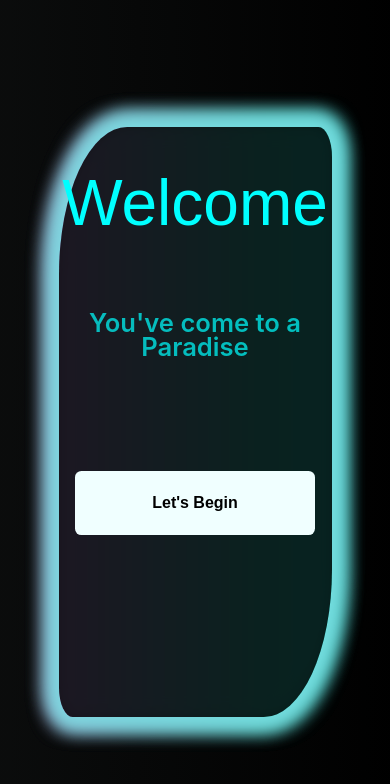
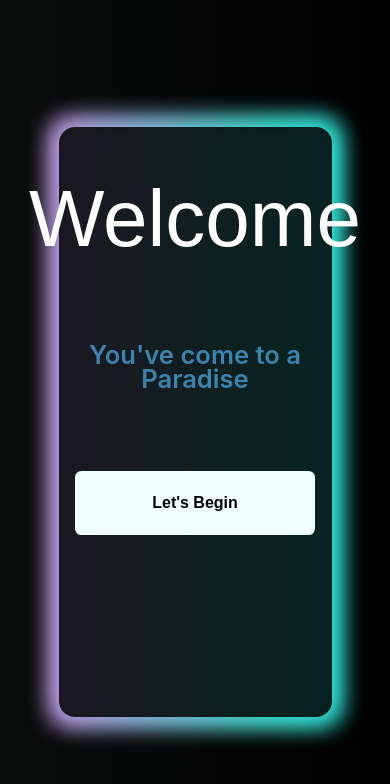
Before and after one commit to reiwuzen/readersparadise-react-ts, a React (Vite) app: page / in a window 390 px wide. Shown: the top 784 px of the page. Built offline with nearby package versions, Linux system fonts and the light colour scheme.

Commit message:
refactor: Clean up styles in home, sourceSelect, storage, and welcome components; remove unused properties and add responsive design

```diff
--- a/src/styles/home.scss
+++ b/src/styles/home.scss
@@ -2,10 +2,6 @@
     position: relative;
     width: 100%;
     height: 100%;
-    /* box-sizing: border-box; */
-    /* box-shadow: 0 0 0.4rem 0.3rem var(--box-shadow-color, aqua); */
     display: flex;
     flex-direction: column;
-    /* background-color: aliceblue; */
-
 }
--- a/src/styles/sourceSelect.scss
+++ b/src/styles/sourceSelect.scss
@@ -31,8 +31,6 @@
     border: none;
     background-color: azure;
     border-color: var(--box-shadow-color, aqua);
-    height: 4rem;
-    width: 15rem;
     border-radius: 0.4rem;
     transition: 0.3s transform ease-in-out, 0.3s box-shadow ease-in-out;
     bottom: 3rem;
@@ -45,8 +43,6 @@
     border: none;
     background-color: azure;
     border-color: var(--box-shadow-color, aqua);
-    height: 4rem;
-    width: 15rem;
     border-radius: 0.4rem;
     transition: 0.3s transform ease-in-out, 0.3s box-shadow ease-in-out;
     bottom: 3rem;
@@ -61,3 +57,13 @@
     }
   }
 }
+@media (max-width: 800px) {
+  .sourceSelectBox {
+    width: 70%;
+    height: 70%;
+    button {
+      height: 4rem;
+      width: 8rem;
+    }
+  }
+}
--- a/src/styles/storage.scss
+++ b/src/styles/storage.scss
@@ -29,8 +29,6 @@
     border: none;
     background-color: azure;
     border-color: var(--box-shadow-color, aqua);
-    height: 4rem;
-    width: 15rem;
     border-radius: 0.4rem;
     transition: 0.3s transform ease-in-out, 0.3s box-shadow ease-in-out;
     bottom: 3rem;
@@ -42,14 +40,14 @@
     border: none;
     background-color: azure;
     border-color: var(--box-shadow-color, aqua);
-    height: 4rem;
-    width: 15rem;
     border-radius: 0.4rem;
     transition: 0.3s transform ease-in-out, 0.3s box-shadow ease-in-out;
     bottom: 3rem;
     right: 4rem;
   }
   button {
+    height: 4rem;
+    width: 15rem;
     &:hover {
       transform: scale(1.02);
       box-shadow: 0 0 0.2rem 0.1rem var(--box-shadow-color, aqua);
@@ -74,3 +72,13 @@
     transform: scale(1);
   }
 }
+@media (max-width: 800px) {
+  .storageBox {
+    width: 70%;
+    height: 70%;
+    button {
+      height: 4rem;
+      width: 8rem;
+    }
+  }
+}
--- a/src/styles/welcome.scss
+++ b/src/styles/welcome.scss
@@ -113,23 +113,79 @@
     width: 70%;
     height: 70%;
     box-sizing: border-box;
-    box-shadow: 0 0 1rem 1rem var(--box-shadow-color, rgb(0, 0, 0));
-    border-radius: 25% 5%;
+    // box-shadow: 0 0 1rem 1rem var(--box-shadow-color, rgb(0, 0, 0));
+    border-radius: 1rem;
     display: flex;
+    align-items: center;
     flex-direction: column;
-    background-color: black;
-
+    animation: bg 8s linear infinite;
+    &::after,
+    &::before {
+      content: "";
+      position: absolute;
+      inset: -6px;
+      border-radius: inherit;
+      background: linear-gradient(90deg, cyan, violet, turquoise, aqua);
+      background-size: 300% 300%;
+      animation: borderGlow 8s linear infinite;
+      z-index: -1;
+      filter: blur(12px);
+    }
+    > * {
+      z-index: 3;
+    }
     h3 {
-      font-size: 4rem;
+      font-size: 5rem;
       font-weight: 500;
-      color: aqua;
-      margin: 4rem 0rem 2rem;
+      color: rgb(255, 255, 255);
+      margin: 5rem 0rem 3rem;
+      font-family: Arial, Helvetica, sans-serif;
     }
     h4 {
       font-size: 1.6rem;
       font-weight: 600;
-      color: rgba(0, 255, 255, 0.708);
+      color: rgba(78, 173, 233, 0.708);
       margin: 4rem 0rem 2rem;
+    }
+    .buttonBorder {
+      height: 4rem;
+      width: 15rem;
+      position: relative;
+      margin: 3rem 0 0;
+      &::before,
+      &::after {
+        height: 4.7rem;
+        width: 15.7rem;
+        content: "";
+        position: absolute;
+        top: -4.5px;
+        right: -4.5px;
+        border-radius: inherit;
+        background: linear-gradient(90deg, cyan, violet, turquoise, aqua);
+        background-size: 300% 300%;
+        animation: borderGlow 8s linear infinite;
+        z-index: -1;
+        filter: blur(12px);
+        opacity: 0;
+        transition: opacity 0.3s ease-in-out;
+      }
+      &:hover::before,
+      &:hover::after {
+        opacity: 1;
+      }
+      button {
+        position: relative;
+        cursor: pointer;
+        border: none;
+        background-color: azure;
+        height: 4rem;
+        width: 15rem;
+        border-radius: 0.4rem;
+        transition: 0.3s transform ease-in-out, 0.3s box-shadow ease-in-out;
+
+        font-size: 1rem;
+        font-weight: 600;
+      }
     }
   }
 }
```
Also changed, not shown: test/i.html (deleted, +0 -39 lines).
